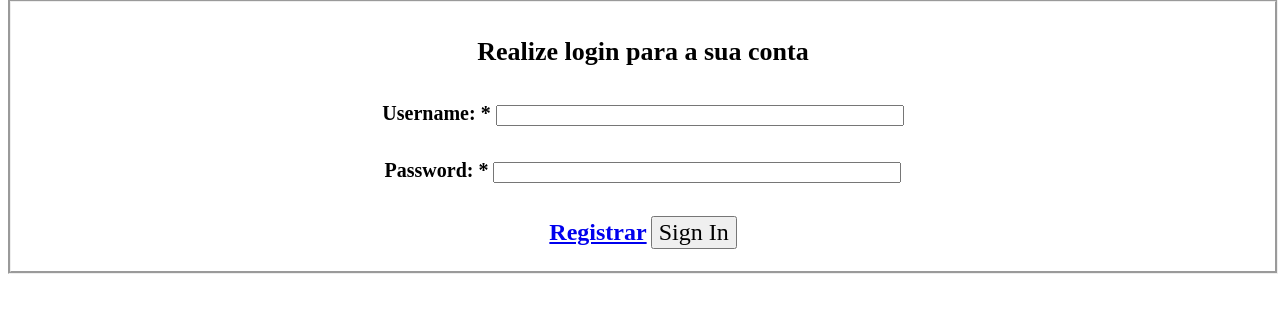
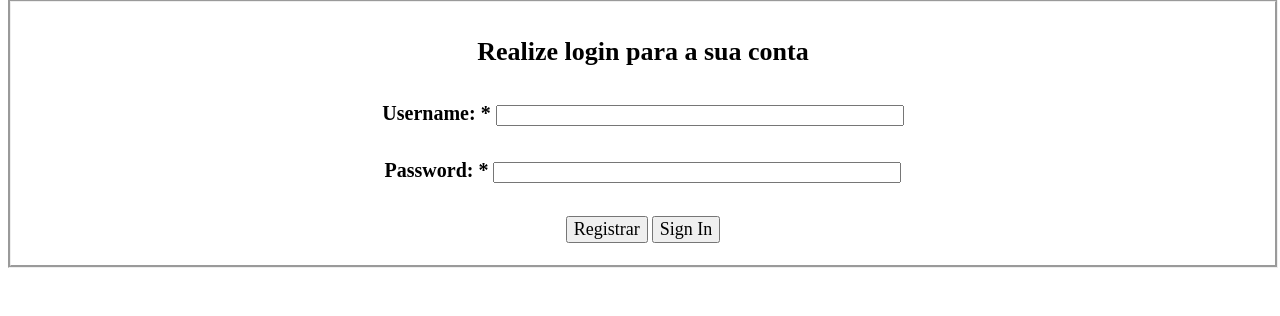
Before and after one commit to Serjux/PSI-PWS-PL1-C_2190710_2190752_2190749, a PHP site: the page made by App/webapp/view/game/login.phtml in a window 1280 px wide. Shown: the part 172-488 px from the top of the page. Run offline with PHP 8.4, Linux system fonts and the light colour scheme; the template is opened without the code that fills it, so the values that code supplies are empty.

Commit message:
Atualização dos botões do login.

```diff
--- a/App/webapp/view/game/login.phtml
+++ b/App/webapp/view/game/login.phtml
@@ -7,7 +7,7 @@
         Sign In
     </h3>
 </div>
-<div style="margin auto; width: 100%; text-align: center; border: groove;">
+<div style="margin auto; width: 100%; text-align: center; border: groove; display:inline-block">
     <h4 style="font-family: 'Arial Rounded MT Bold'; font-size: 26px">
         Realize login para a sua conta
     </h4>
@@ -19,10 +19,22 @@
         Password: *
         <input id="password" type="text" style="width: 400px">
     </h5>
-    <h4>
-        <a href="#" style="font-family: 'Arial Rounded MT Bold'; font-size: 24px; align:left" >Registrar</a>
-        <button href="#" style="font-family: 'Arial Rounded MT Bold'; font-size: 24px; align:right">Sign In </button>
-    </h4>
+    <div>
+        <h4>
+
+            <button class="btn btn-default" href="#"
+                    style="font-family: 'Arial MT'; font-size: 18px; display:inline-block">
+                Registrar
+            </button>
+
+            <button class="btn btn-default" href="#"
+                    style="font-family: 'Arial MT'; font-size: 18px; display:inline-block">
+                Sign In
+            </button>
+
+
+        </h4>
+    </div>
 </div>
 
 
```
